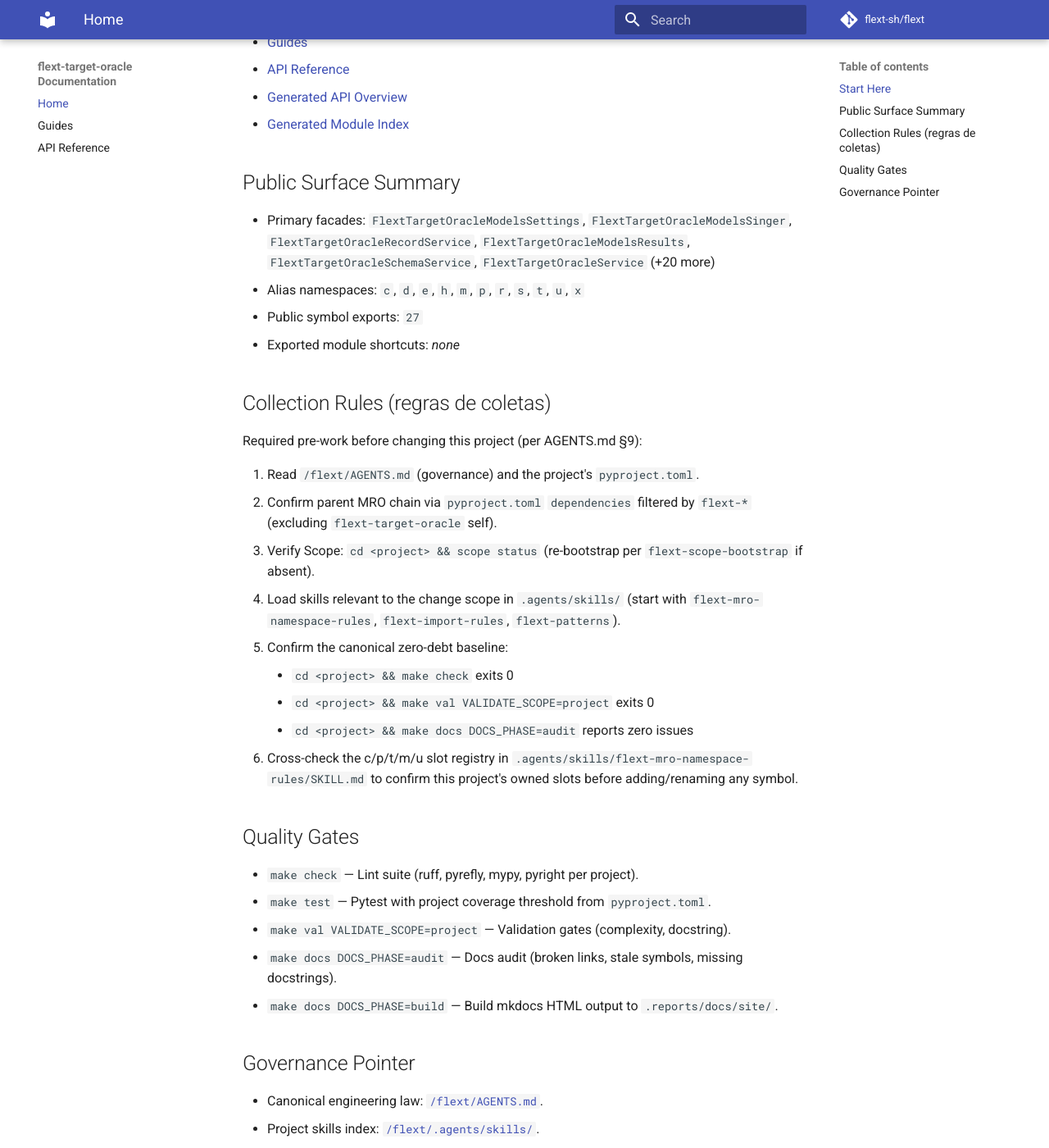
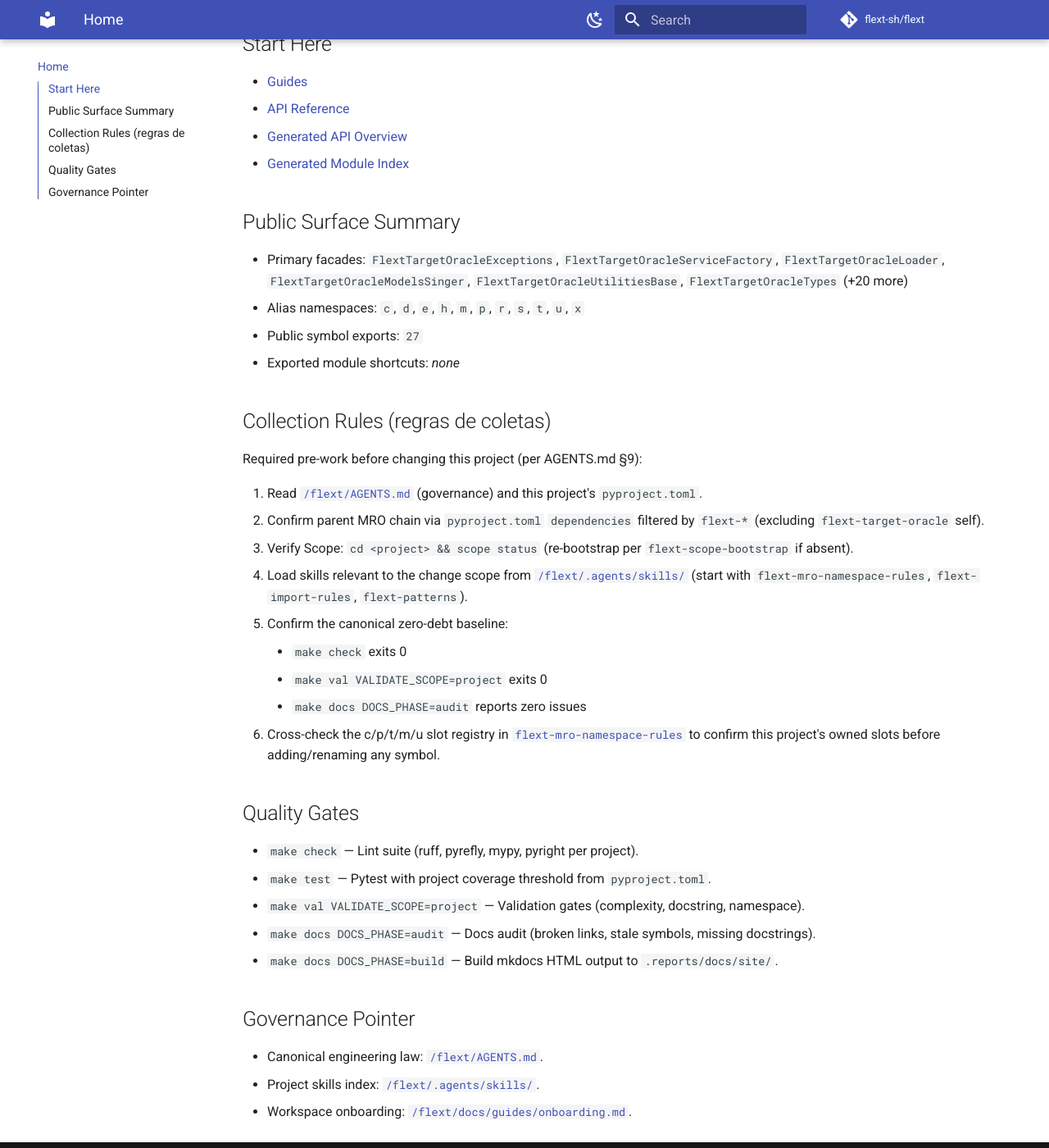
Before and after one commit to flext-sh/flext-target-oracle, an MkDocs documentation site: the page built from docs/index.md, in a window 1280 px wide and 1400 px high, scrolled down 400 px. Shown: the whole window at 82% size. Built offline with MkDocs 1.6.1 and Material for MkDocs 9.7.7, drawn with Linux system fonts in a browser that asks for light colours; comment, search, counter and statistics services are not loaded.

Commit message:
chore: refactor migration

```diff
--- a/docs/index.md
+++ b/docs/index.md
@@ -18,7 +18,7 @@
 
 ## Public Surface Summary
 
-- Primary facades: `FlextTargetOracleModelsSettings`, `FlextTargetOracleModelsSinger`, `FlextTargetOracleRecordService`, `FlextTargetOracleModelsResults`, `FlextTargetOracleSchemaService`, `FlextTargetOracleService` (+20 more)
+- Primary facades: `FlextTargetOracleExceptions`, `FlextTargetOracleServiceFactory`, `FlextTargetOracleLoader`, `FlextTargetOracleModelsSinger`, `FlextTargetOracleUtilitiesBase`, `FlextTargetOracleTypes` (+20 more)
 - Alias namespaces: `c`, `d`, `e`, `h`, `m`, `p`, `r`, `s`, `t`, `u`, `x`
 - Public symbol exports: `27`
 - Exported module shortcuts: _none_
@@ -27,21 +27,21 @@
 
 Required pre-work before changing this project (per AGENTS.md §9):
 
-1. Read `/flext/AGENTS.md` (governance) and the project's `pyproject.toml`.
+1. Read [`/flext/AGENTS.md`](../../../AGENTS.md) (governance) and this project's `pyproject.toml`.
 2. Confirm parent MRO chain via `pyproject.toml` `dependencies` filtered by `flext-*` (excluding `flext-target-oracle` self).
 3. Verify Scope: `cd <project> && scope status` (re-bootstrap per `flext-scope-bootstrap` if absent).
-4. Load skills relevant to the change scope in `.agents/skills/` (start with `flext-mro-namespace-rules`, `flext-import-rules`, `flext-patterns`).
+4. Load skills relevant to the change scope from [`/flext/.agents/skills/`](../../../.agents/skills/) (start with `flext-mro-namespace-rules`, `flext-import-rules`, `flext-patterns`).
 5. Confirm the canonical zero-debt baseline:
-    - `cd <project> && make check` exits 0
-    - `cd <project> && make val VALIDATE_SCOPE=project` exits 0
-    - `cd <project> && make docs DOCS_PHASE=audit` reports zero issues
-6. Cross-check the c/p/t/m/u slot registry in `.agents/skills/flext-mro-namespace-rules/SKILL.md` to confirm this project's owned slots before adding/renaming any symbol.
+    - `make check` exits 0
+    - `make val VALIDATE_SCOPE=project` exits 0
+    - `make docs DOCS_PHASE=audit` reports zero issues
+6. Cross-check the c/p/t/m/u slot registry in [`flext-mro-namespace-rules`](../../../.agents/skills/flext-mro-namespace-rules/SKILL.md) to confirm this project's owned slots before adding/renaming any symbol.
 
 ## Quality Gates
 
 - `make check` — Lint suite (ruff, pyrefly, mypy, pyright per project).
 - `make test` — Pytest with project coverage threshold from `pyproject.toml`.
-- `make val VALIDATE_SCOPE=project` — Validation gates (complexity, docstring).
+- `make val VALIDATE_SCOPE=project` — Validation gates (complexity, docstring, namespace).
 - `make docs DOCS_PHASE=audit` — Docs audit (broken links, stale symbols, missing docstrings).
 - `make docs DOCS_PHASE=build` — Build mkdocs HTML output to `.reports/docs/site/`.
 
--- a/mkdocs.yml
+++ b/mkdocs.yml
@@ -10,6 +10,29 @@
 
 theme:
   name: material
+  features:
+    - navigation.tabs
+    - navigation.sections
+    - navigation.top
+    - toc.integrate
+    - content.code.copy
+    - content.tabs.link
+    - search.highlight
+    - search.share
+    - search.suggest
+  palette:
+    - scheme: default
+      primary: indigo
+      accent: indigo
+      toggle:
+        icon: material/weather-night
+        name: Switch to dark mode
+    - scheme: slate
+      primary: indigo
+      accent: indigo
+      toggle:
+        icon: material/weather-sunny
+        name: Switch to light mode
 
 plugins:
   - search
@@ -29,6 +52,10 @@
             show_root_heading: true
             show_root_full_path: false
             show_source: false
+            show_signature_annotations: true
+            separate_signature: true
+            merge_init_into_class: true
+            docstring_section_style: spacy
 
 nav:
   - Home: index.md
@@ -36,6 +63,6 @@
   - API Reference: api-reference/README.md
 
 validation:
-  omitted_files: ignore
-  absolute_links: ignore
-  unrecognized_links: ignore
+  omitted_files: warn
+  absolute_links: warn
+  unrecognized_links: warn
```
Also changed, not shown: README.md (+47 -17 lines), docs/api-reference/README.md (+1 -1 lines), docs/api-reference/generated/overview.md (+2 -2 lines), 7 other files.
